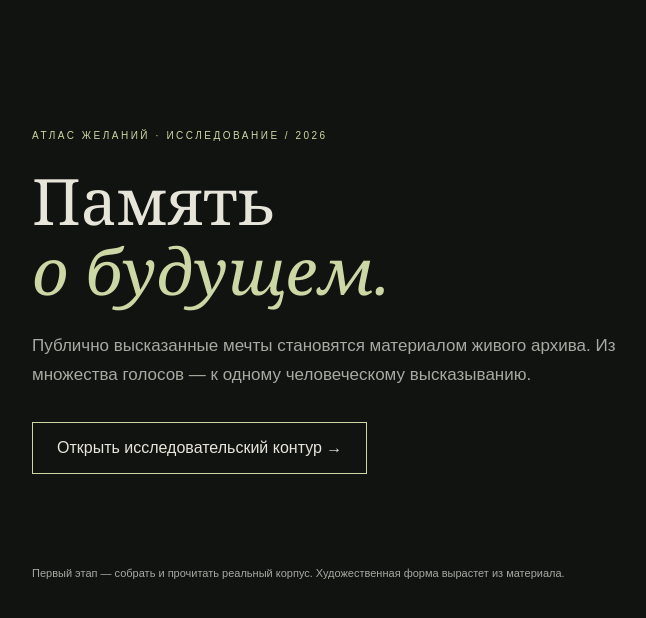
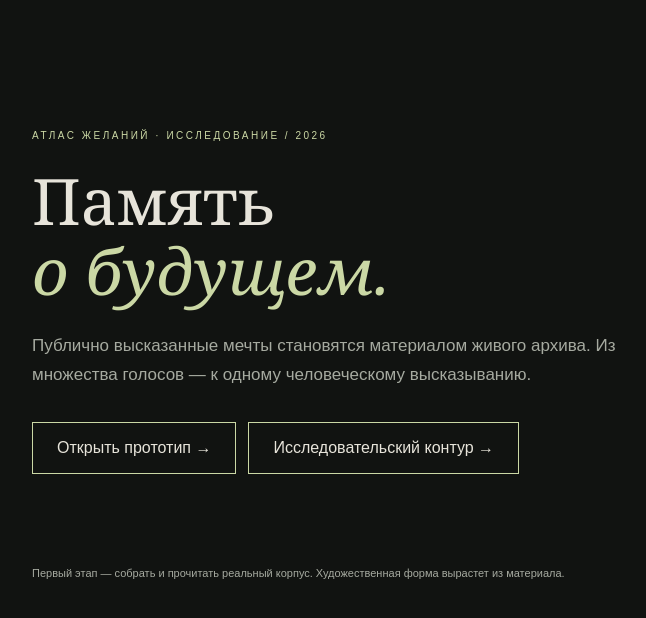
Before and after one commit to olselon7-boop/atlas-of-desires-threads, a Next.js app: page / in a window 1280 px wide. Shown: the top 618 px of the page, without its empty margins (198-844 px from the left). Built offline with nearby package versions, Linux system fonts and the light colour scheme.

Commit message:
Link Atlas prototype from landing page

```diff
--- a/app/page.tsx
+++ b/app/page.tsx
@@ -1,3 +1,3 @@
 export default function Home() {
-  return <main className="landing"><p className="eyebrow">Атлас желаний · исследование / 2026</p><h1>Память<br /><em>о будущем.</em></h1><p className="lead">Публично высказанные мечты становятся материалом живого архива. Из множества голосов — к одному человеческому высказыванию.</p><a className="entry" href="/research">Открыть исследовательский контур →</a><footer>Первый этап — собрать и прочитать реальный корпус. Художественная форма вырастет из материала.</footer></main>;
+  return <main className="landing"><p className="eyebrow">Атлас желаний · исследование / 2026</p><h1>Память<br /><em>о будущем.</em></h1><p className="lead">Публично высказанные мечты становятся материалом живого архива. Из множества голосов — к одному человеческому высказыванию.</p><div style={{display:"flex",gap:12,flexWrap:"wrap"}}><a className="entry" href="/prototype">Открыть прототип →</a><a className="entry" href="/research">Исследовательский контур →</a></div><footer>Первый этап — собрать и прочитать реальный корпус. Художественная форма вырастет из материала.</footer></main>;
 }
```
